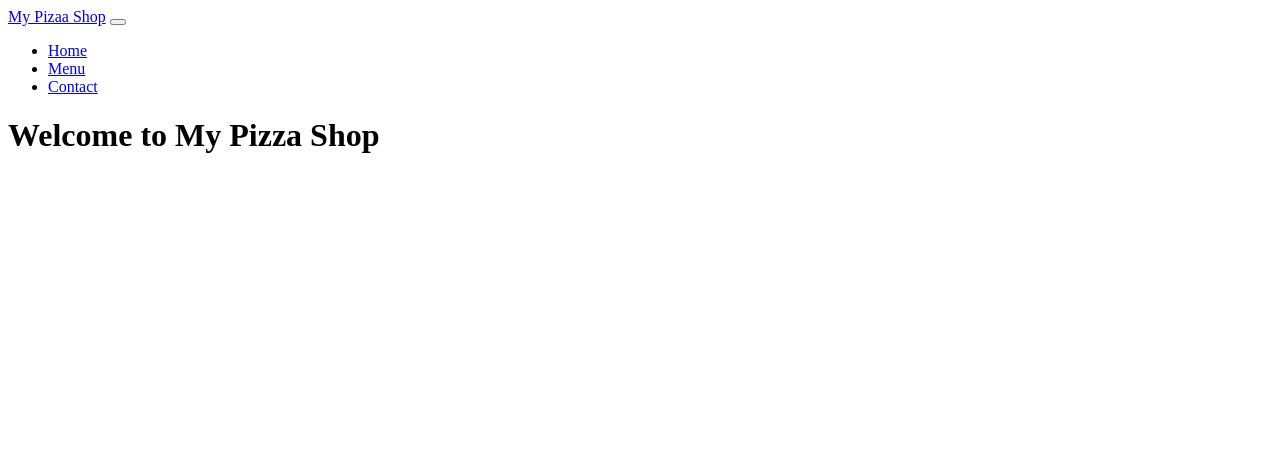
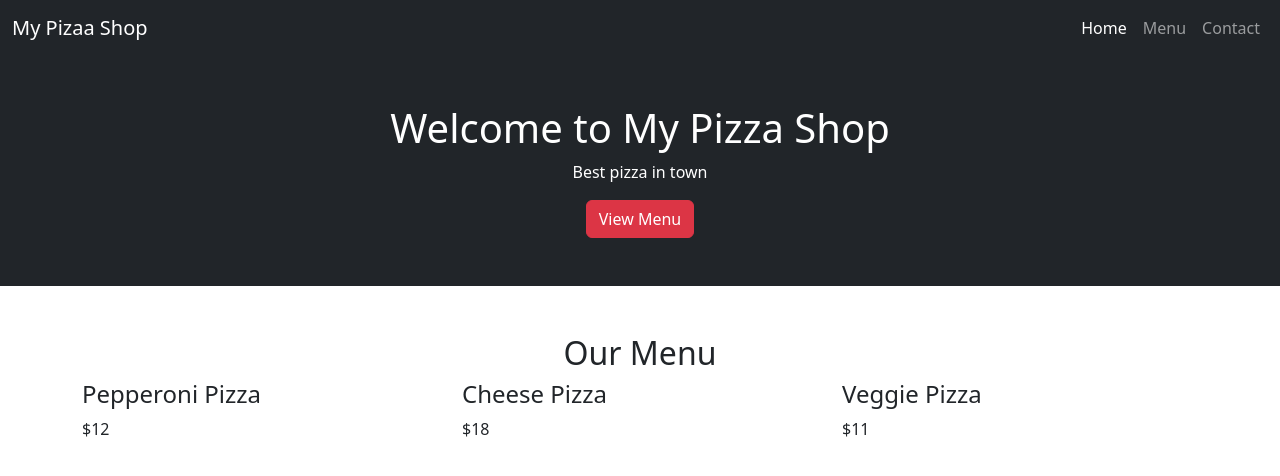
Before and after one commit to garyhermos07/pizza-shop-website, a plain HTML site: page index.html in a window 1280 px wide. Drawn offline with nearby package versions, Linux system fonts and the light colour scheme.

Commit message:
Added menu section

```diff
--- a/index.html
+++ b/index.html
@@ -5,7 +5,7 @@
     <meta name="viewport" content="width=device-width, initial-scale=1.0">
     <title>Pizza Shop</title>
 
-    <link href="https://cdn:jsdelvr.net/npm/bootstrap@5.3.0/dist/css/bootstrap.min.css" rel="stylesheet">
+    <link href="https://cdn.jsdelivr.net/npm/bootstrap@5.3.0/dist/css/bootstrap.min.css" rel="stylesheet">
 
     <link rel="stylesheet" href="style.css">
 </head>
@@ -25,7 +25,7 @@
           <a class="nav-link active" href="#">Home</a>
         </li>
         <li class="nav-item">
-          <a class="nav-link" href="#">Menu</a>
+          <a class="nav-link" href="#menu">Menu</a>
         </li>
         <li class="nav-item">
           <a class="nav-link" href="#">Contact</a>
@@ -35,7 +35,31 @@
 
   </div>
 </nav>
-    <h1>Welcome to My Pizza Shop</h1>
+    <div class="bg-dark text-white text-center p-5">
+      <h1>Welcome to My Pizza Shop</h1>
+      <p>Best pizza in town</p>
+      <button class="btn btn-danger">View Menu</button>
+    </div>
+        <div class="container mt-5">
+            <h2 id="Menu" class="text-center">Our Menu</h2>
+
+            <div class="row">
+               <div class="col-md-4">
+                <h4>Pepperoni Pizza</h4>
+                <p>$12</p>
+            </div>
+
+            <div class="col-md-4">
+              <h4>Cheese Pizza</h4>
+              <p>$18</p>
+            </div>
+
+            <div class="col-md-4">
+              <h4>Veggie Pizza</h4>
+              <p>$11</p>
+            </div>
+          </div>
+        </div>
     <script src="https://cdn.jsdelivr.net/npm/bootstrap@5.3.0/dist/js/bootstrap.bundle.min.js"></script>
 </body>
 </html>
```
